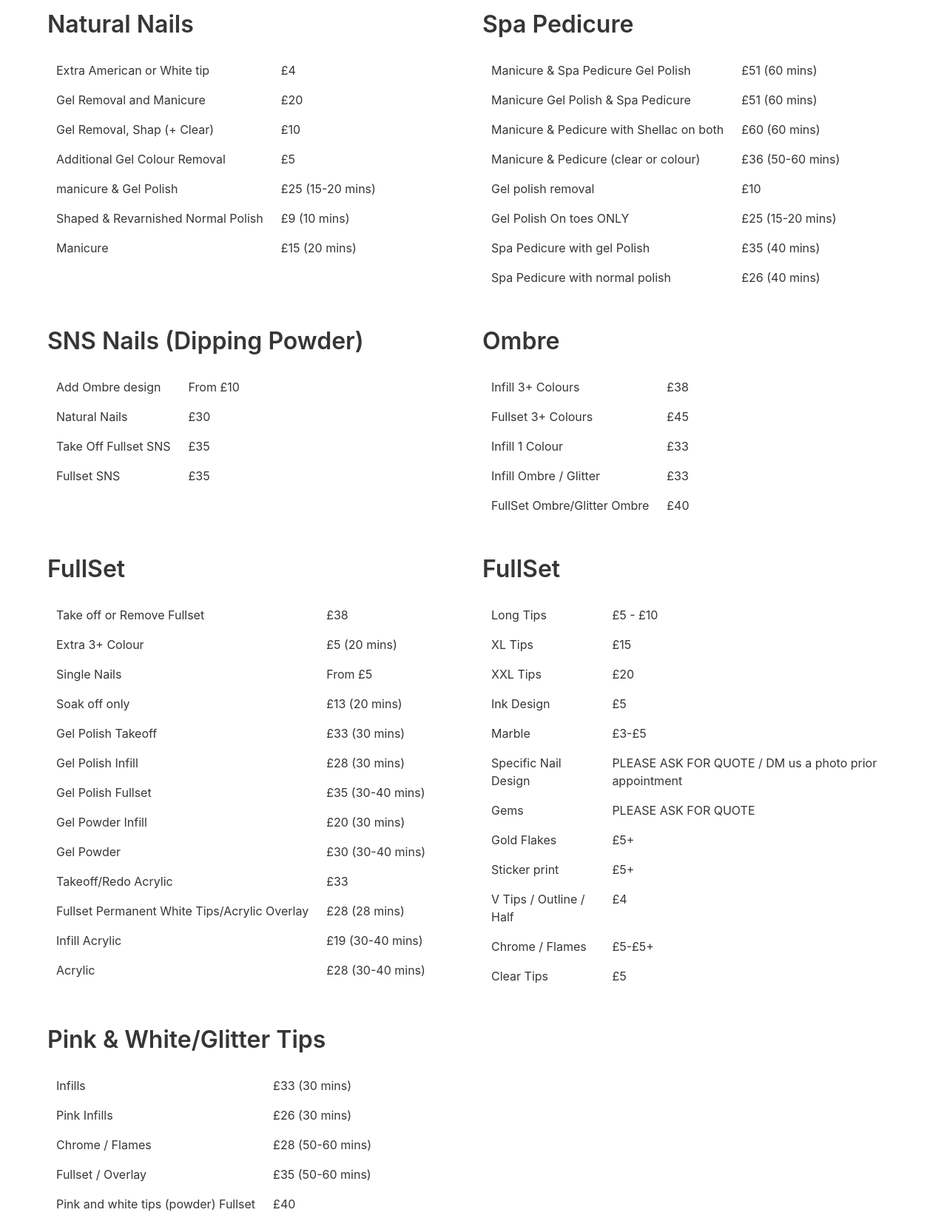
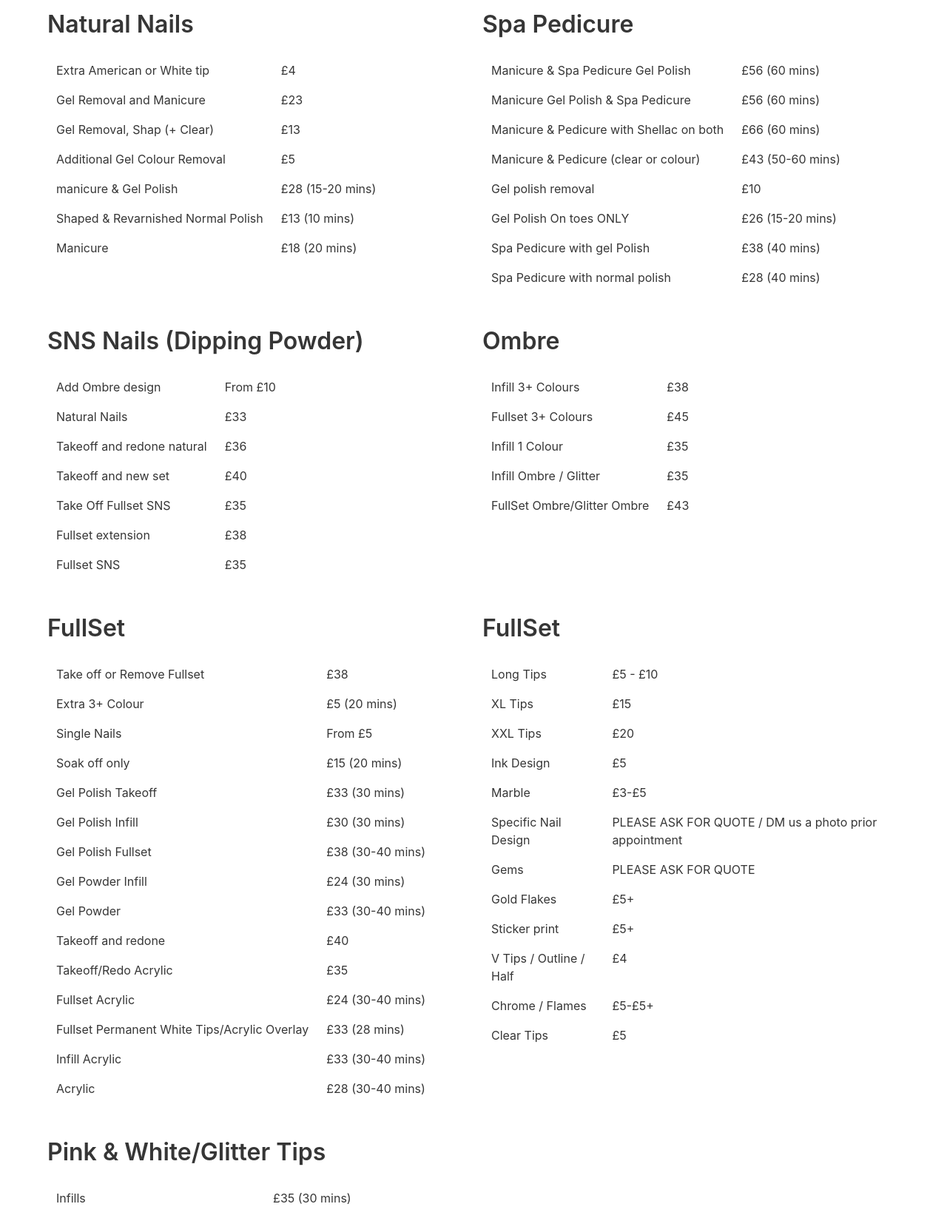
Before and after one commit to AndyNgu98/crystalnailsstatic, a website with bundled scripts: page pricing.html in a window 1280 px wide. Shown: the part 290-1940 px from the top of the page at 74% size. Built offline with nearby package versions, Linux system fonts and the light colour scheme.

Commit message:
prcing update

```diff
--- a/pricing.html
+++ b/pricing.html
@@ -102,6 +102,18 @@
                 </div>
             </div>
         </div>
+        <br><br>
+
+        <div class="container">
+            <div class="columns">
+                <div class="column">
+                    <h2 class="title">Builder Gel</h2>
+                    <table class="table is-hoverable table__gel">
+
+                    </table>
+                </div>
+            </div>
+        </div>
     </section>
 
     <section class="section booking global-padding" id="booking">
--- a/scripts/partials/services.js
+++ b/scripts/partials/services.js
@@ -2,12 +2,12 @@ const pricing = [
     {
         key: 'table__natural-nails',
         services: [
-            { name: 'Manicure', price: '£15 (20 mins)' },
-            { name: 'Shaped & Revarnished Normal Polish', price: '£9 (10 mins)' },
-            { name: 'manicure & Gel Polish', price: '£25 (15-20 mins)' },
+            { name: 'Manicure', price: '£18 (20 mins)' },
+            { name: 'Shaped & Revarnished Normal Polish', price: '£13 (10 mins)' },
+            { name: 'manicure & Gel Polish', price: '£28 (15-20 mins)' },
             { name: 'Additional Gel Colour Removal', price: '£5' },
-            { name: 'Gel Removal, Shap (+ Clear)', price: '£10' },
-            { name: 'Gel Removal and Manicure', price: '£20' },
+            { name: 'Gel Removal, Shap (+ Clear)', price: '£13' },
+            { name: 'Gel Removal and Manicure', price: '£23' },
             { name: 'Extra American or White tip', price: '£4' }
 
         ]
@@ -15,14 +15,14 @@ const pricing = [
     {
         key: 'table__spa-pedicure',
         services: [
-            { name: 'Spa Pedicure with normal polish', price: '£26 (40 mins)' },
-            { name: 'Spa Pedicure with gel Polish', price: '£35 (40 mins)' },
-            { name: 'Gel Polish On toes ONLY', price: '£25 (15-20 mins)' },
+            { name: 'Spa Pedicure with normal polish', price: '£28 (40 mins)' },
+            { name: 'Spa Pedicure with gel Polish', price: '£38 (40 mins)' },
+            { name: 'Gel Polish On toes ONLY', price: '£26 (15-20 mins)' },
             { name: 'Gel polish removal', price: '£10' },
-            { name: 'Manicure & Pedicure (clear or colour)	', price: '£36 (50-60 mins)' },
-            { name: 'Manicure & Pedicure with Shellac on both', price: '£60 (60 mins)' },
-            { name: 'Manicure Gel Polish & Spa Pedicure', price: '£51 (60 mins)' },
-            { name: 'Manicure & Spa Pedicure Gel Polish', price: '£51 (60 mins)' }
+            { name: 'Manicure & Pedicure (clear or colour)	', price: '£43 (50-60 mins)' },
+            { name: 'Manicure & Pedicure with Shellac on both', price: '£66 (60 mins)' },
+            { name: 'Manicure Gel Polish & Spa Pedicure', price: '£56 (60 mins)' },
+            { name: 'Manicure & Spa Pedicure Gel Polish', price: '£56 (60 mins)' }
 
         ]
     },
@@ -30,17 +30,20 @@ const pricing = [
         key: 'table__sns',
         services: [
             { name: 'Fullset SNS', price: '£35' },
+            { name: 'Fullset extension', price: '£38' },
             { name: 'Take Off Fullset SNS', price: '£35' },
-            { name: 'Natural Nails', price: '£30' },
+            { name: 'Takeoff and new set', price: '£40' },
+            { name: 'Takeoff and redone natural', price: '£36' },
+            { name: 'Natural Nails', price: '£33' },
             { name: 'Add Ombre design', price: 'From £10' }
         ]
     },
     {
         key: 'table__ombre',
         services: [
-            { name: 'FullSet Ombre/Glitter Ombre', price: '£40' },
-            { name: 'Infill Ombre / Glitter', price: '£33' },
-            { name: 'Infill 1 Colour', price: '£33' },
+            { name: 'FullSet Ombre/Glitter Ombre', price: '£43' },
+            { name: 'Infill Ombre / Glitter', price: '£35' },
+            { name: 'Infill 1 Colour', price: '£35' },
             { name: 'Fullset 3+ Colours', price: '£45' },
             { name: 'Infill 3+ Colours', price: '£38' }
         ]
@@ -49,15 +52,17 @@ const pricing = [
         key: 'table__fullset',
         services: [
             { name: 'Acrylic', price: '£28 (30-40 mins)' },
-            { name: 'Infill Acrylic	', price: '£19 (30-40 mins)' },
-            { name: 'Fullset Permanent White Tips/Acrylic Overlay', price: '£28 (28 mins)' },
-            { name: 'Takeoff/Redo Acrylic', price: '£33' },
-            { name: 'Gel Powder', price: '£30 (30-40 mins)' },
-            { name: 'Gel Powder Infill', price: '£20 (30 mins)' },
-            { name: 'Gel Polish Fullset', price: '£35 (30-40 mins)' },
-            { name: 'Gel Polish Infill', price: '£28 (30 mins)' },
+            { name: 'Infill Acrylic	', price: '£33 (30-40 mins)' },
+            { name: 'Fullset Permanent White Tips/Acrylic Overlay', price: '£33 (28 mins)' },
+            { name: 'Fullset Acrylic', price: '£24 (30-40 mins)' },
+            { name: 'Takeoff/Redo Acrylic', price: '£35' },
+            { name: 'Takeoff and redone', price: '£40' },
+            { name: 'Gel Powder', price: '£33 (30-40 mins)' },
+            { name: 'Gel Powder Infill', price: '£24 (30 mins)' },
+            { name: 'Gel Polish Fullset', price: '£38 (30-40 mins)' },
+            { name: 'Gel Polish Infill', price: '£30 (30 mins)' },
             { name: 'Gel Polish Takeoff', price: '£33 (30 mins)' },
-            { name: 'Soak off only', price: '£13 (20 mins)' },
+            { name: 'Soak off only', price: '£15 (20 mins)' },
             { name: 'Single Nails', price: 'From £5' },
             { name: 'Extra 3+ Colour', price: '£5 (20 mins)' },
             { name: 'Take off or Remove Fullset', price: '£38' }
@@ -86,11 +91,21 @@ const pricing = [
     {
         key: 'table__tips',
         services: [
-            { name: 'Pink and white tips (powder) Fullset', price: '£40' },
-            { name: 'Fullset / Overlay', price: '£35 (50-60 mins)' },
-            { name: 'Chrome / Flames', price: '£28 (50-60 mins)' },
-            { name: 'Pink Infills', price: '£26 (30 mins)' },
-            { name: 'Infills', price: '£33 (30 mins)' }
+            { name: 'Pink and white tips (powder) Fullset', price: '£43' },
+            { name: 'Fullset / Overlay', price: '£40 (50-60 mins)' },
+            { name: 'Chrome / Flames', price: '£35 (50-60 mins)' },
+            { name: 'Pink Infills', price: '£30 (30 mins)' },
+            { name: 'Infills', price: '£35 (30 mins)' }
+        ]
+    },
+    {
+        key: 'table__gel',
+        services: [
+            { name: 'On natural gel', price: '£33' },
+            { name: 'Extension fullset', price: '£36' },
+            { name: 'Infill (clear or same colour)', price: '£30' },
+            { name: 'Takeoff and redone natural nails', price: '£36' },
+            { name: 'Takeoff and redone fullset', price: '£40' }
         ]
     }
 ]
```
